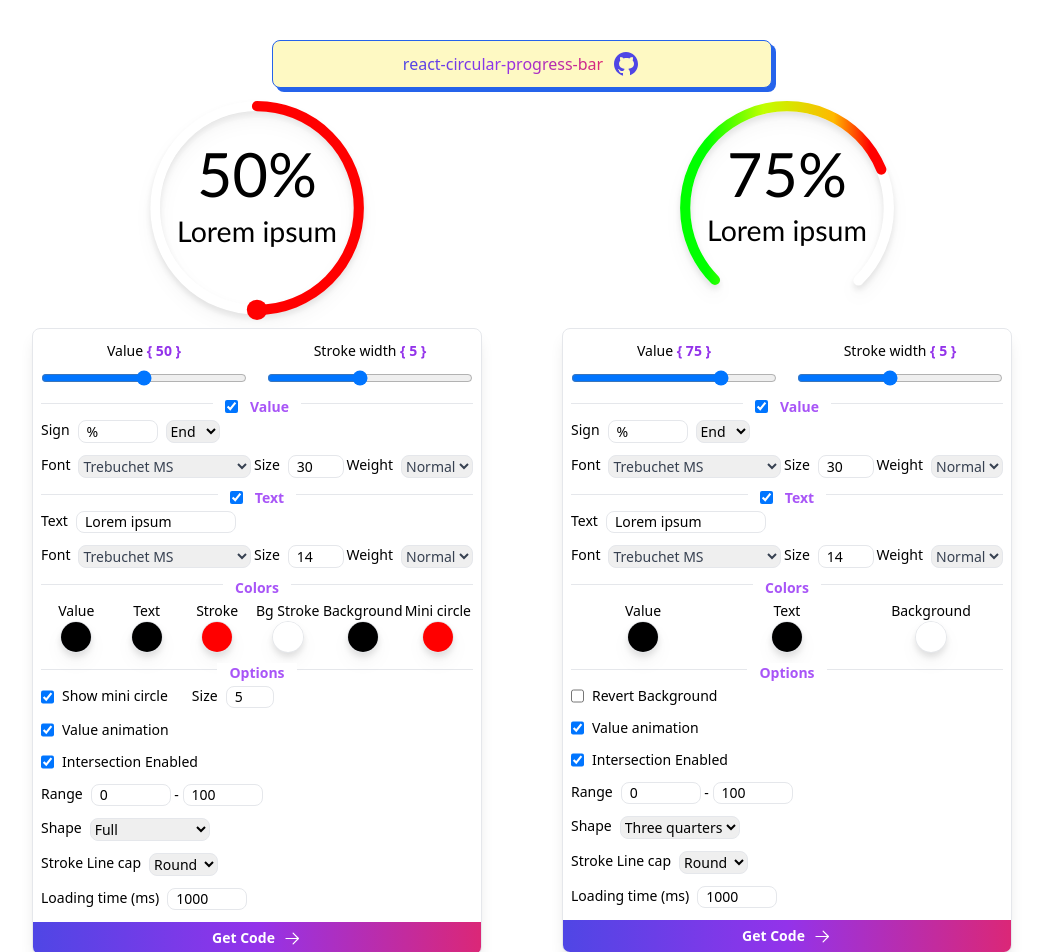
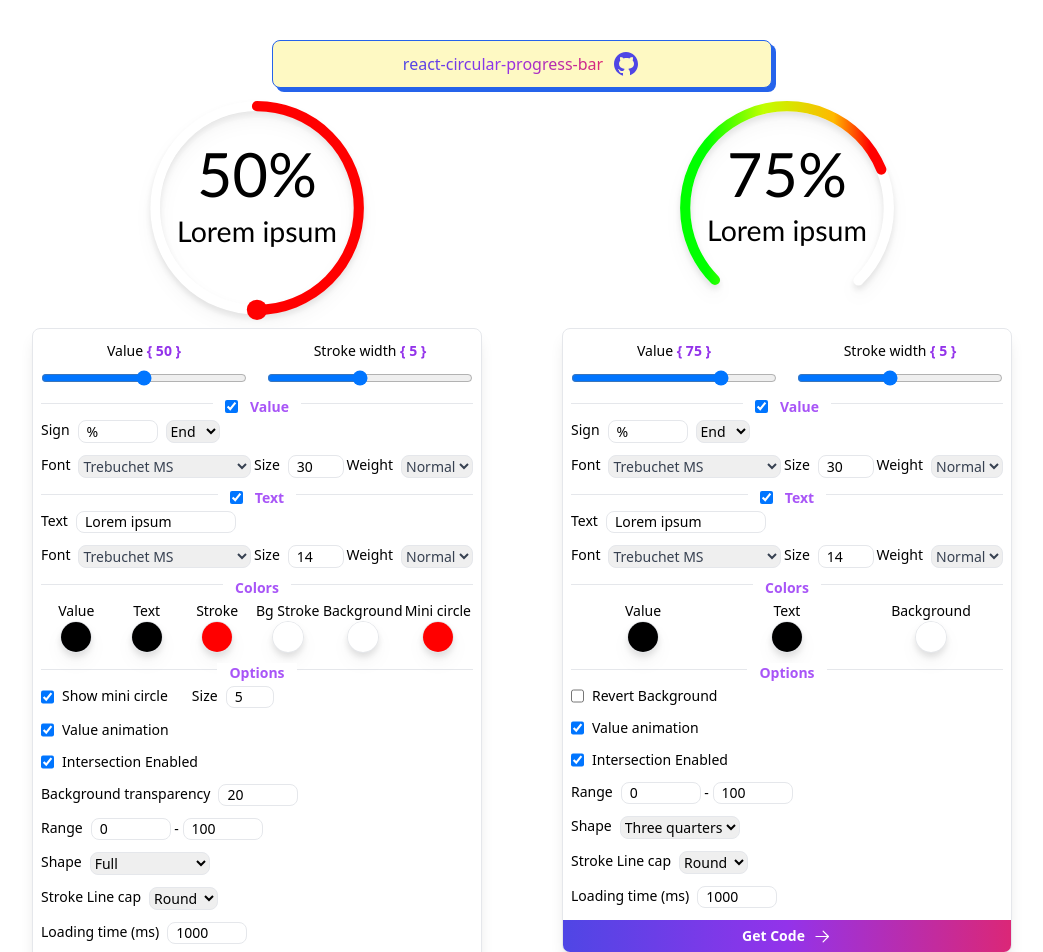
Before and after one commit to alptugidin/react-circular-progress-bar, a React (Vite) app: page / in a window 1280 px wide. Shown: the top 952 px of the page, without its empty margins (118-1161 px from the left). Built offline with nearby package versions, Linux system fonts and the light colour scheme.

Commit message:
add settings for background and transparency

```diff
--- a/src/components/FlatDemo/Settings.tsx
+++ b/src/components/FlatDemo/Settings.tsx
@@ -238,8 +238,8 @@ ${checkFlatSx(props).join(',\n')}
             <div className='flex flex-col w-fit justify-center items-center basis-1/5'>
               <span className=''>Background</span>
               <input type="color"
-                onChange={(e) => props.setFlatOptions({ ...props.flatOptions, bgColor: e.target.value })}
-                value={props.flatOptions.bgColor}
+                onChange={e => props.setFlatOptions(prev => ({ ...prev, bgColor: { ...prev.bgColor, value: e.target.value } }))}
+                value={props.flatOptions.bgColor.value}
               />
             </div>
             <div className='flex flex-col w-fit justify-center items-center basis-1/5'>
@@ -290,6 +290,14 @@ ${checkFlatSx(props).join(',\n')}
               onChange={(e) => props.setFlatOptions((prev) => ({ ...prev, intersectionEnabled: e.target.checked }))}
             />
             <span>Intersection Enabled</span>
+          </div>
+          <div className='flex gap-2'>
+            <span className=''>Background transparency</span>
+            <input
+              type="number"
+              onChange={e => props.setFlatOptions(prev => ({ ...prev, bgColor: { ...prev.bgColor, transparency: e.target.value.toString() } }))}
+              value={props.flatOptions.bgColor.transparency}
+              className='border rounded-lg outline-none pl-2 focus:border-400 w-20 '/>
           </div>
           <div className='flex gap-2'>
             <span>Range</span>
```
